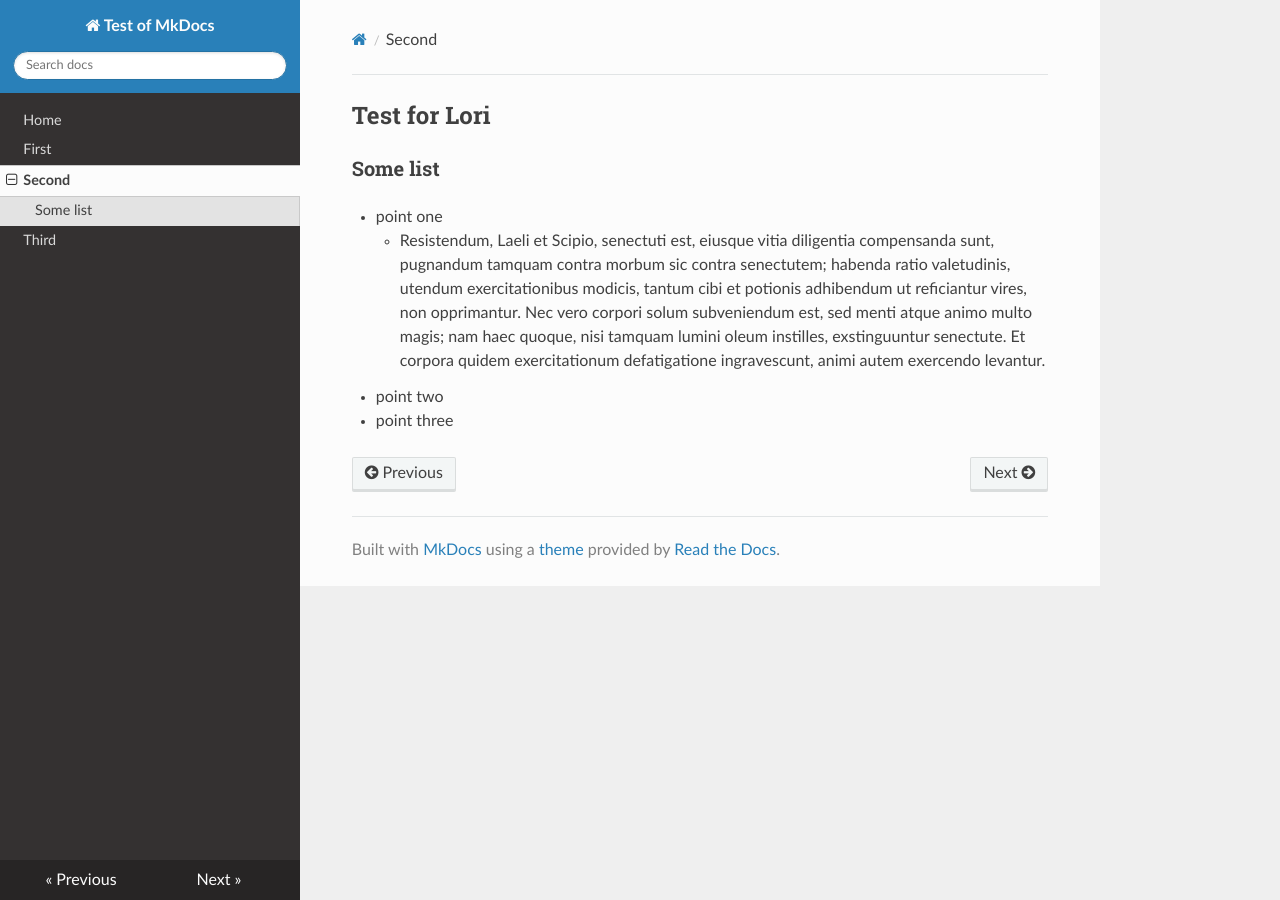
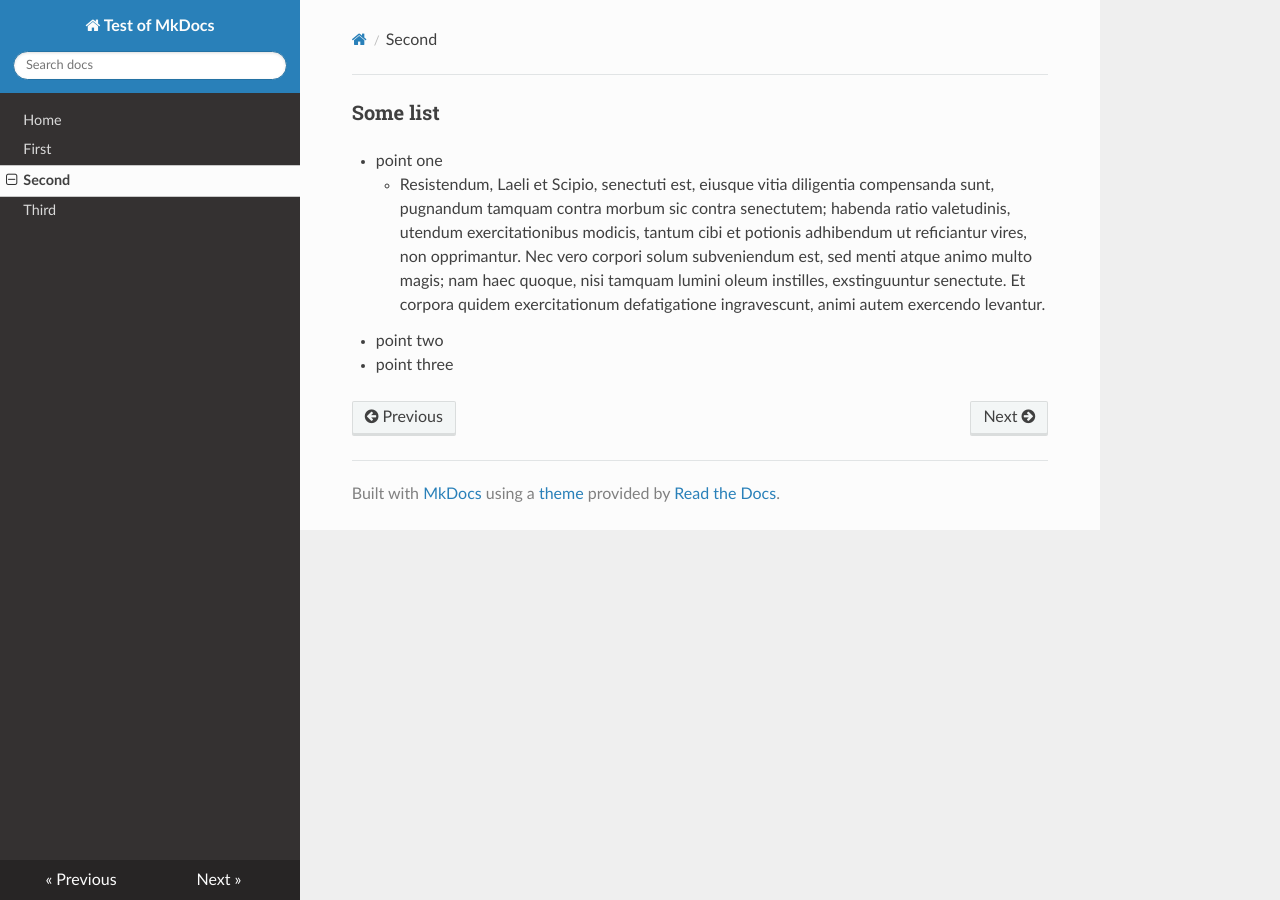
Before and after one commit to tombaker/mkdocstest, an MkDocs documentation site: the page built from docs/second.md, in a window 1280 px wide. Built offline with MkDocs 1.6.1, drawn with Linux system fonts in a browser that asks for light colours; nearby versions of some CDN libraries; old or Windows-style settings are respelled for this version of MkDocs.

Commit message:
second.md

```diff
--- a/docs/second.md
+++ b/docs/second.md
@@ -1,5 +1,3 @@
-## Test for Lori
-
 ### Some list
 
 * point one
```
